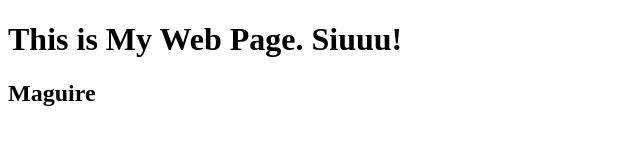
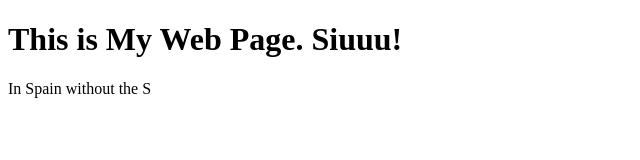
Before and after one commit to tzeryu/tzeryu.github.io, a plain HTML site: page index.html in a window 1280 px wide. Shown: the whole page, without its empty margins (0-640 px from the left). Drawn offline with Linux system fonts and the light colour scheme.

Commit message:
added paragraph with  In Spain

```diff
--- a/index.html
+++ b/index.html
@@ -5,6 +5,6 @@
     </head>
     <body>
         <h1>This is My Web Page. Siuuu!</h1>
-        <h2>Maguire</h2>
+        <p>In Spain without the S</p>
     </body>
 </html>
```
